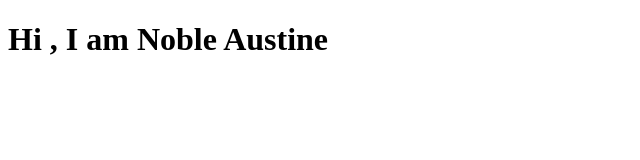
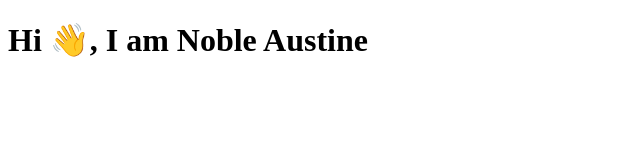
Before and after one commit to nobleaustine/contact, a plain HTML site: page index.html in a window 1280 px wide. Shown: the whole page, without its empty margins (0-640 px from the left). Drawn offline with Linux system fonts and the light colour scheme.

Commit message:
Update index.html

```diff
--- a/index.html
+++ b/index.html
@@ -4,6 +4,6 @@
 <title>Contact</title>
 </head>
 <body>
-<h1>Hi , I am Noble Austine</h1>
+<h1>Hi 👋, I am Noble Austine</h1>
 </body>
 </html>
```
